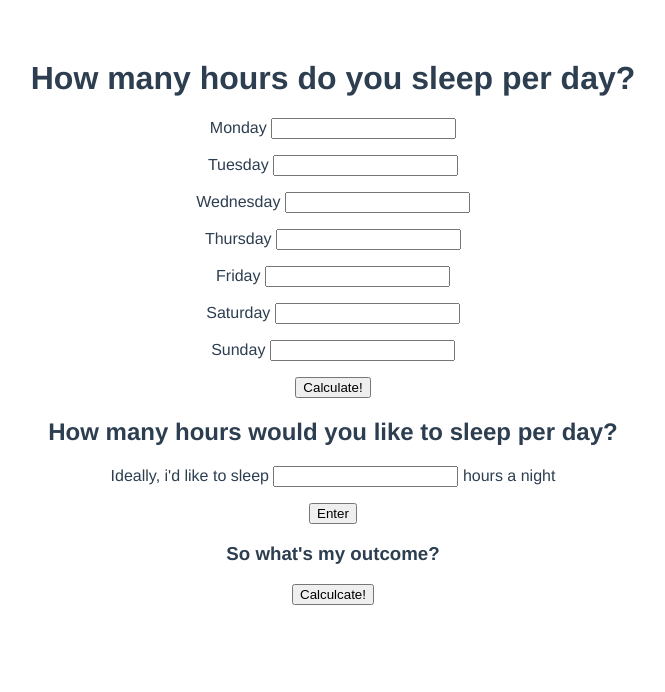
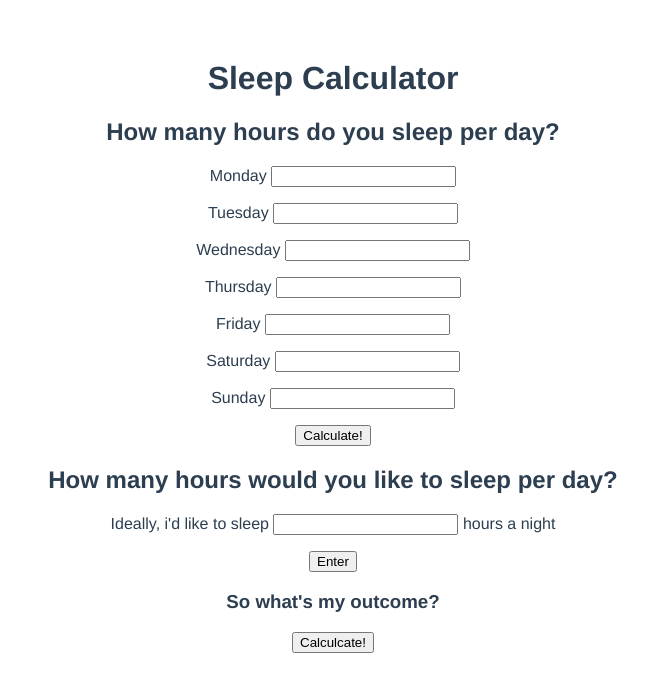
Before and after one commit to joshg1912/sleep-calculator, a Vue app: page / in a window 1280 px wide. Shown: the top 692 px of the page, without its empty margins (307-972 px from the left). Built offline with nearby package versions, Linux system fonts and the light colour scheme.

Commit message:
adds finished sleep calculator

```diff
--- a/src/App.vue
+++ b/src/App.vue
@@ -1,8 +1,9 @@
 <template>
   <div id="app">
+    <h1>Sleep Calculator</h1>
     <div class="sleephours">
     <form>
-<h1>How many hours do you sleep per day?</h1>
+<h2>How many hours do you sleep per day?</h2>
      <p>Monday <input id="day1" type="text"></p>
      <p>Tuesday <input id="day2" type="text"></p>
      <p>Wednesday <input id="day3" type="text"></p>
@@ -49,6 +50,7 @@
 
 export default {
   name: 'App',
+  message:'sleep calculator',
   methods: {
 
 //keeps this here so it can perform the action on the html
@@ -77,19 +79,19 @@ export default {
     },
 
     calculateSleepDebt: function() {
-    console.log('clicked')
+    console.log('clicked');
     console.log(idealSleepHours());
-    console.log(actualSleepHours())
+    console.log(actualSleepHours());
    if(actualSleepHours() === idealSleepHours()){
-     document.getElementById("sleepdebtresult").innerHTML += 'Youre on track!'
+     document.getElementById("sleepdebtresult").innerHTML = 'Youre on track!'
    }
    else if (actualSleepHours() < idealSleepHours()) {
      let difference = idealSleepHours() - actualSleepHours();
-     document.getElementById("sleepdebtresult").innerHTML += `Youre under sleeping! Add ${difference} to your sleep schedule to get on track.`
+     document.getElementById("sleepdebtresult").innerHTML = `Youre under sleeping! Add ${difference} hours to your sleep schedule to get on track.`
    }
    else if (idealSleepHours() > actualSleepHours()) {
      let difference = idealSleepHours() - actualSleepHours();
-     document.getElementById("sleepdebtresult").innerHTML += `Youre over sleeping by ${difference}!`
+     document.getElementById("sleepdebtresult").innerHTML = `Youre over sleeping by ${difference} hours!`
    }
  }
   }
```
